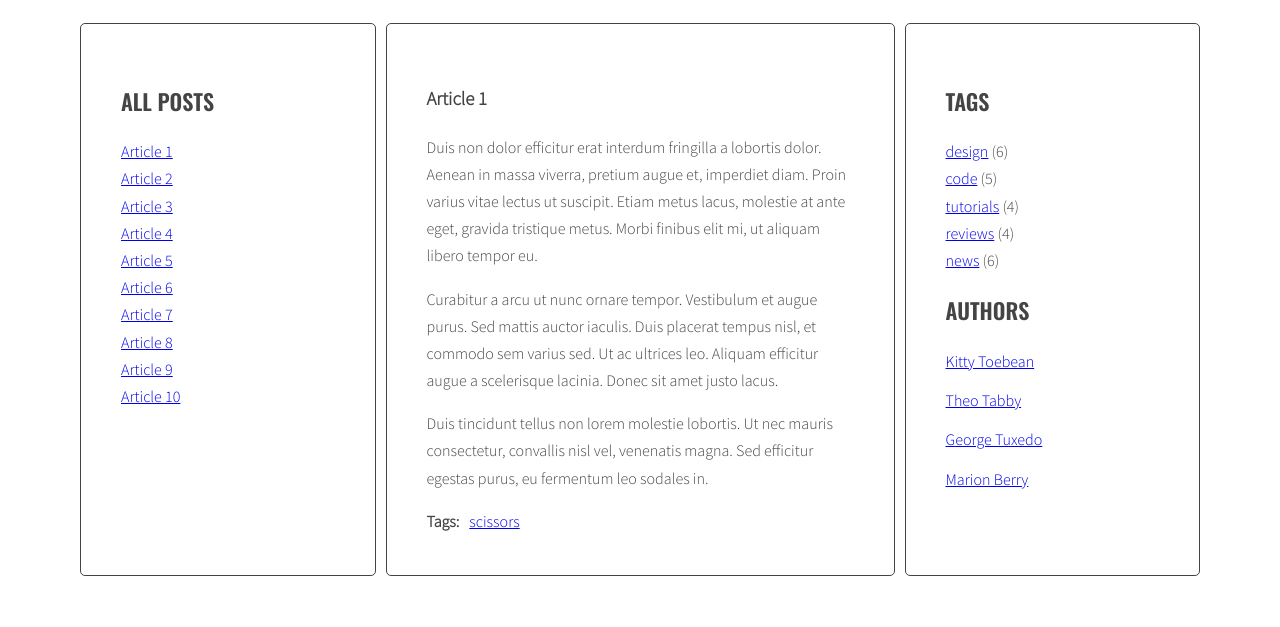
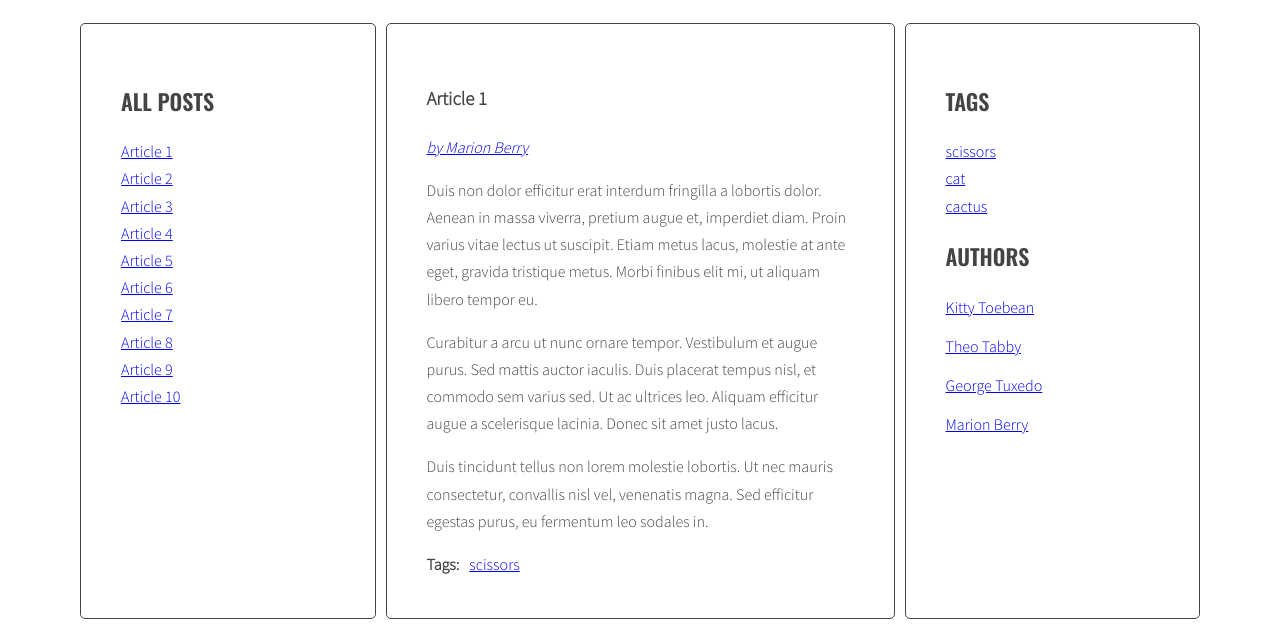
Before and after one commit to PaulinaPodraza/javascript-blog, a website: page index.html in a window 1280 px wide. Shown: the part 220-847 px from the top of the page. Before the commit the page ends 804 px from the top, so only its background shows below. Drawn offline with nearby package versions, Linux system fonts and the light colour scheme.

Commit message:
Make changes to the display of the author of the article

```diff
--- a/index.html
+++ b/index.html
@@ -225,11 +225,6 @@
                 <aside class="sidebar">
                     <h2 class="section-title">Tags</h2>
                     <ul class="list tags">
-                        <li><a href="#">design</a> <span>(6)</span></li>
-                        <li><a href="#">code</a> <span>(5)</span></li>
-                        <li><a href="#">tutorials</a> <span>(4)</span></li>
-                        <li><a href="#">reviews</a> <span>(4)</span></li>
-                        <li><a href="#">news</a> <span>(6)</span></li>
                     </ul>
                     <h2 class="section-title">Authors</h2>
                     <ul class="list authors">
--- a/js/script.js
+++ b/js/script.js
@@ -7,71 +7,55 @@ const titleClickHandler = function (event) {
   console.log(event);
 
   /* remove class 'active' from all article links  */
-
   /* add class 'active' to the clicked link */
-
   clickedElement.classList.add('active');
   console.log('clickedElement:', clickedElement);
-
   /* remove class 'active' from all articles */
-
   const activeArticles = document.querySelectorAll('.post');
-  for(let activeArticle of activeArticles){
+  for (let activeArticle of activeArticles) {
     activeArticle.classList.remove('active');
   }
   /* get 'href' attribute from the clicked link */
-
   const articleSelector = clickedElement.getAttribute('href');
   console.log(articleSelector);
-
   /* find the correct article using the selector (value of 'href' attribute) */
-
   const targetArticle = document.querySelector(articleSelector);
   console.log(targetArticle);
-
   /* add class 'active' to the correct article */
-
   targetArticle.classList.add('active');
   console.log('targetArticle:', targetArticle);
-}
+};
 
 const optArticleSelector = '.post',
   optTitleSelector = '.post-title',
   optTitleListSelector = '.titles',
   optArticleTagsSelector = '.post-tags .list',
-  optArticleAuthorSelector = '.post-author';
+  optArticleAuthorSelector = '.post-author',
+  optTagsListSelector = '.tags.list',
+  optCloudClassCount = '5',
+  optCloudClassPrefix = 'tag-size-',
+  optAuthorsListSelector = '.author.list';
 
 function generateTitleLinks(customSelector = ''){
-
   /* remove contents of titleList */
-
   const titleList = document.querySelector(optTitleListSelector);
   function clearMessages(){
     titleList.innerHTML = '';
   }
-
   /* for each article */
-
   const articles = document.querySelectorAll(optArticleSelector + customSelector);
   console.log(articles);
   let html = '';
   for(let article of articles){
-
     /* get the article id */
-
     const articleId = article.getAttribute('id');
     console.log(articleId);
-
     /* find the title element */
     /* get the title from the title element */
-
     const articleTitle = article.querySelector(optTitleSelector).innerHTML;
-
     /* create HTML of the link */
-
     const linkHTML = '<li><a href="#' + articleId + '"><span>' + articleTitle + '</span></a></li>';
     console.log(linkHTML);
-
     /* insert link into titleList */
     html = html + linkHTML;
   }
@@ -84,7 +68,34 @@ function generateTitleLinks(customSelector = ''){
 
 generateTitleLinks();
 
+function calculateTagsParams(tags) {
+  const params = {
+    max: 5,
+    min: 1
+  };
+  console.log(params);
+  for(let tag in tags){
+    console.log(tag + ' is used ' + tags[tag] + ' times');
+    if (tags[tag] > params.max)
+      params.max = tags[tag];
+    if (tags[tag] < params.max)
+      params.min = tags[tag];
+  }
+  return params;
+}
+
+function calculateTagClass(count,params) {
+  const normalizedCount = count - params.min;
+  const normalizedMax = params.max - params.min;
+  const percentage = normalizedCount / normalizedMax;
+  const classNumber = Math.floor(percentage * (optCloudClassCount - 1) + 1);
+  return optCloudClassPrefix + classNumber;
+}
+
+
 function generateTags() {
+  /* [NEW] create a new variable allTags with an empty object */
+  let allTags = {};
   /* find all articles */
   const articles = document.querySelectorAll(optArticleSelector);
   console.log(articles);
@@ -97,26 +108,47 @@ function generateTags() {
     /* get tags from data-tags attribute */
     const articleTags = article.getAttribute('data-tags');
     console.log(articleTags);
-
     /* split tags into array */
     const articleTagsArray = articleTags.split(' ');
     console.log(articleTagsArray);
-
     /* START LOOP: for each tag */
     for (let tag of articleTagsArray) {
-
       /* generate HTML of the link */
       let linkHTML = '<li><a href="#tag-' + tag + '">' + tag + '</a></li>';
       console.log(linkHTML);
       /* add generated code to html variable */
       html = html + '' + linkHTML;
+      /* [NEW] check if this link is NOT already in allTags */
+      if(!allTags[tag]) {
+        /* [NEW] add tag to allTags object */
+        allTags[tag] = 1;
+      } else {
+        allTags[tag]++;
       }
     /* END LOOP: for each tag */
-
+    }
     /* insert HTML of all the links into the tags wrapper */
     TagWrapper.innerHTML = html;
   }
   /* END LOOP: for every article: */
+  /* [NEW] find list of tags in right column */
+  const tagList = document.querySelector('.tags');
+
+  /* [NEW] create variable for all links HTML code */
+  let allTagsHTML = '';
+  const tagsParams = calculateTagsParams(allTags);
+  console.log('tagsParams:', tagsParams)
+  /* [NEW] START LOOP: for each tag in allTags: */
+  for(let tag in allTags){
+    /* [NEW] generate code of a link and add it to allTagsHTML */
+    const tagLinkHTML = '<li><a class="' + calculateTagClass(allTags[tag], tagsParams) + '" href="#' + tag + '">' + tag +  '</a></li>';
+    console.log('tagLinkHTML:', tagLinkHTML);
+    allTagsHTML += tagLinkHTML;
+  }
+  /* [NEW] END LOOP: for each tag in allTags: */
+
+  /*[NEW] add HTML from allTagsHTML to tagList */
+  tagList.innerHTML = allTagsHTML;
 }
 generateTags();
 
@@ -169,17 +201,19 @@ function addClickListenersToTags(){
     /* END LOOP: for each link */
   }
 }
-
 addClickListenersToTags();
 
 function generateAuthors() {
+  /* [NEW] create a new variable allAuthors with an empty object */
+  let allTags = {};
   /* find all articles */
   const articles = document.querySelectorAll(optArticleSelector);
-  console.log(article);
+  console.log(articles);
   /* START LOOP: for every article: */
   for(let article of articles){
     /* find autors wrapper */
     const authorWrapper = article.querySelector(optArticleAuthorSelector);
+    console.log(authorWrapper);
     /* make html variable with empty string */
     let html = '';
     /* get autors from data-author attribute */
@@ -190,10 +224,10 @@ function generateAuthors() {
     console.log(authorTag);
     /* add generated code to html variable */
     html = html + '' + authorTag;
+    /* insert HTML of all the links into the author wrapper */
+    authorWrapper.innerHTML = authorTag;
     /* END LOOP: for each tag */
   }
-  /* insert HTML of all the links into the author wrapper */
-  authorWrapper.innerHTML = html + authorTag;
   /* END LOOP: for every article: */
 }
 
@@ -207,7 +241,7 @@ function authorClickHandler(event) {
   console.log(clickedElement);
   /* make a new constant "href" and read the attribute "href" of the clicked element */
   const ClickedAuthor = clickedElement.getAttribute('href');
-  console.log(href);
+  console.log(ClickedAuthor);
   /* make a new constant "author" and extract tag from the "href" constant */
   const ClikedHref = ClickedAuthor.replace('#', '');
   console.log(ClikedHref);
@@ -220,15 +254,14 @@ function authorClickHandler(event) {
 
 function addClickListenersToAuthors() {
   /* find all links to author */
-  const author = document.querySelectorAll('.post-author a');
-  console.log(author);
+  const authors = document.querySelectorAll('.post-author a');
+  console.log(authors);
   /* START LOOP: for each link */
-  for (let author of authors) {
+  for(let author of authors) {
     console.log(author);
     /* add tauthorClickHandler as event listener for that link */
     author.addEventListener('click', authorClickHandler);
     /* END LOOP: for each link */
   }
 }
-
 addClickListenersToAuthors();
```
Lines whose indentation alone changed are shown as unchanged.
